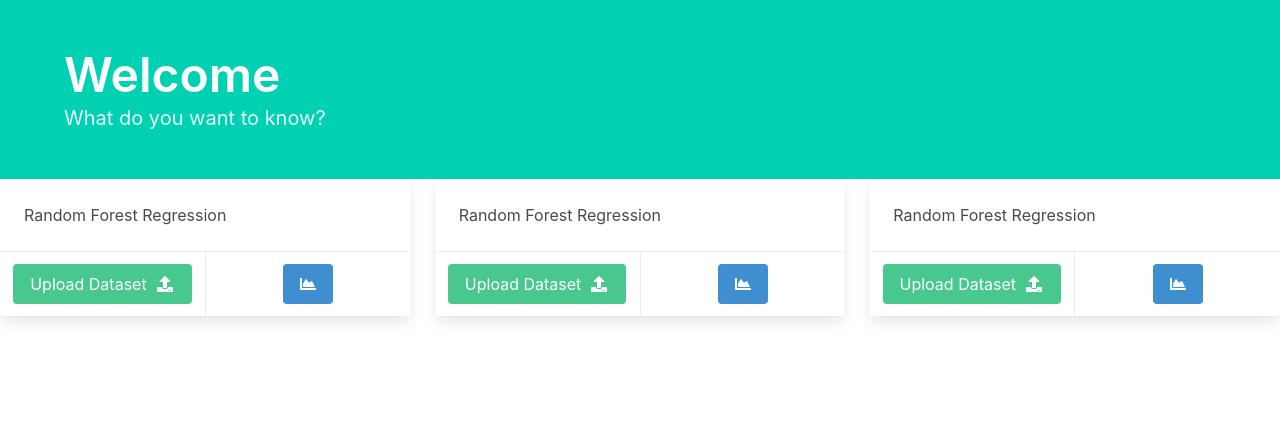
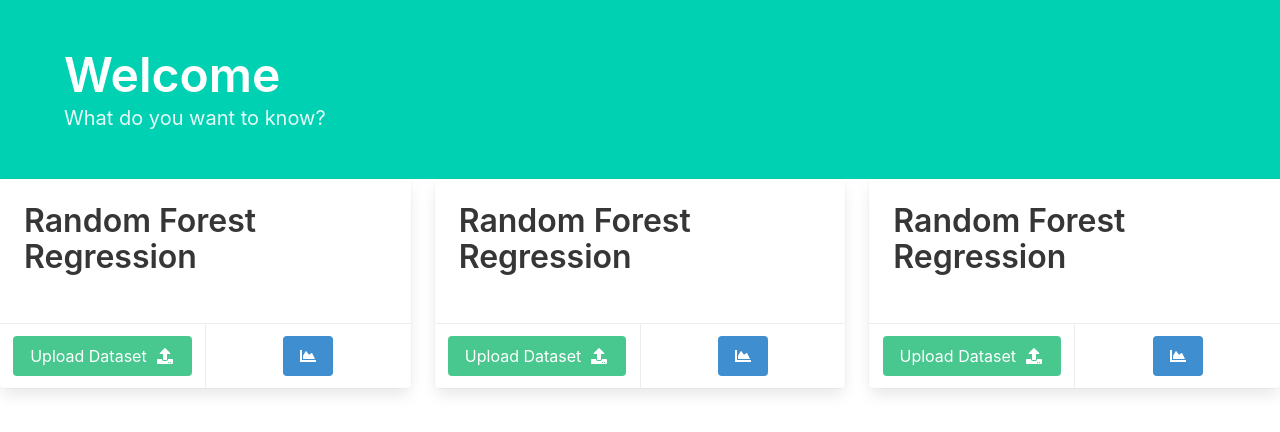
Before and after one commit to prilosac/animated-broccoli, an Angular app in the folder client/data-vis/: page / in a window 1280 px wide. Shown: the top 432 px of the page. Built offline with nearby package versions, Linux system fonts and the light colour scheme.

Commit message:
homepage base layout

```diff
--- a/client/data-vis/src/app/home/home.component.html
+++ b/client/data-vis/src/app/home/home.component.html
@@ -1,7 +1,7 @@
 <div class="columns">
 	<div class="column">
 		<div class="card">
-			<div class="card-content">
+			<div class="card-content title">
 			Random Forest Regression</div>
 			<div class="card-footer">
 				<div class="card-footer-item">
@@ -20,7 +20,7 @@
 	</div>
 	<div class="column">
 		<div class="card">
-			<div class="card-content">
+			<div class="card-content title">
 			Random Forest Regression</div>
 			<div class="card-footer">
 				<div class="card-footer-item">
@@ -39,7 +39,7 @@
 	</div>
 	<div class="column">
 		<div class="card">
-			<div class="card-content">
+			<div class="card-content title">
 			Random Forest Regression</div>
 			<div class="card-footer">
 				<div class="card-footer-item">
```
